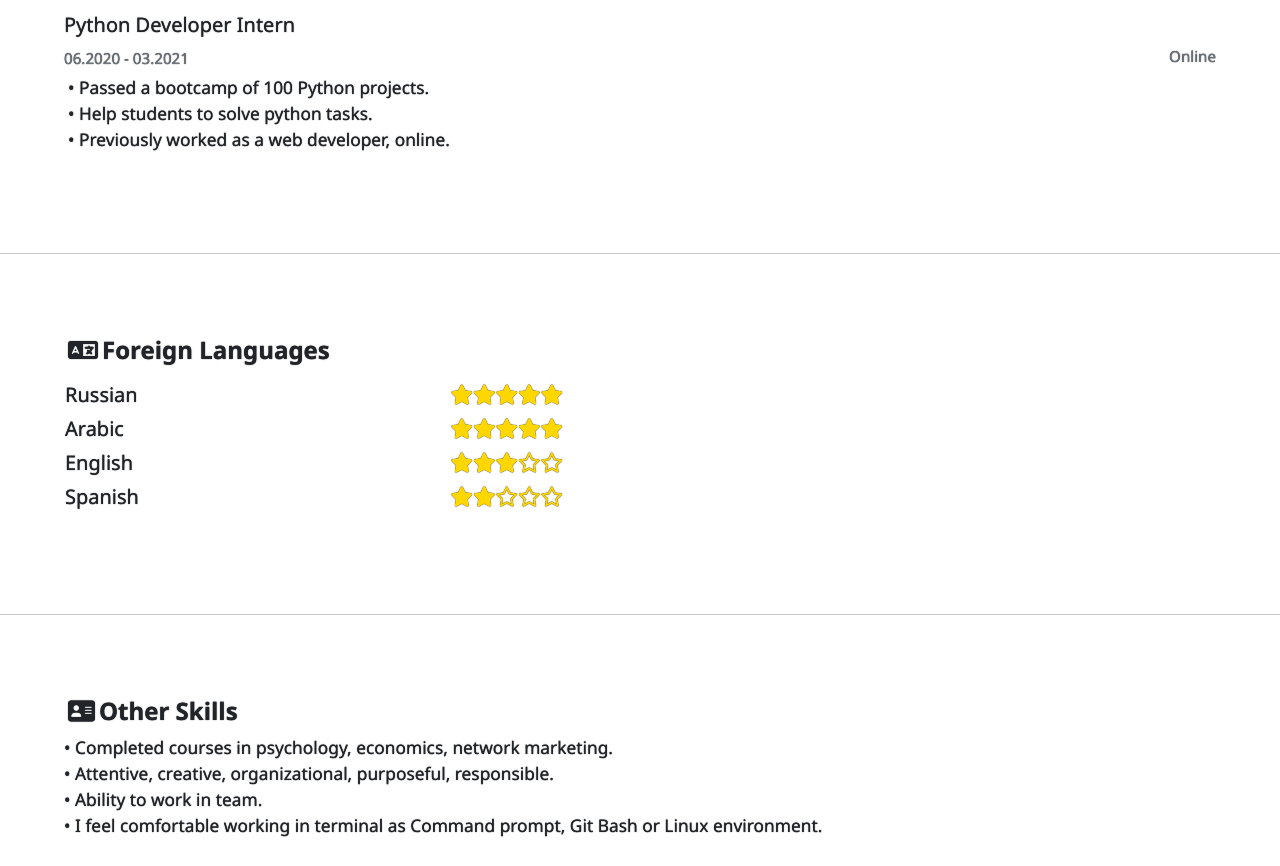
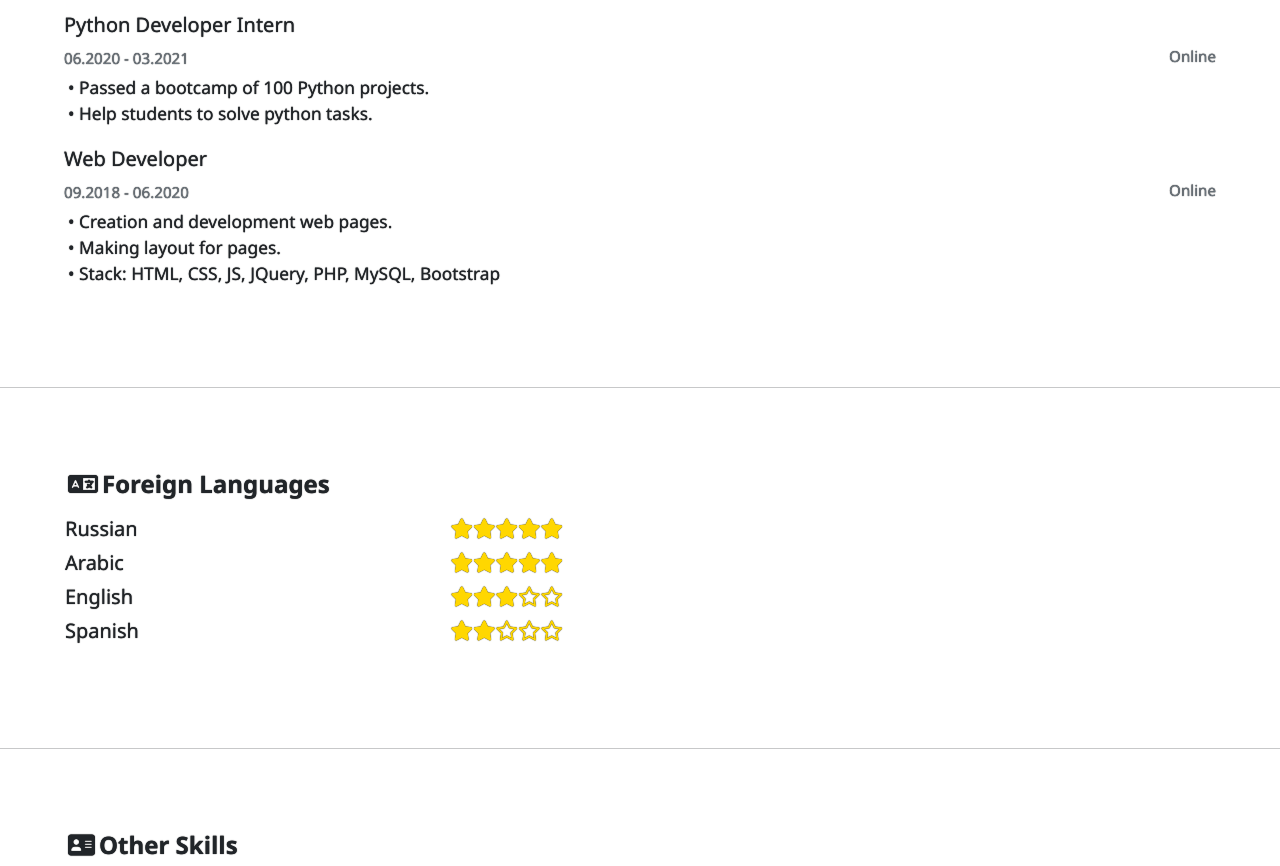
Before and after one commit to MarkAvilin1/resume, a plain HTML site: page index.html in a window 1280 px wide. Shown: the part 2511-3377 px from the top of the page. Drawn offline with nearby package versions, Linux system fonts and the light colour scheme.

Commit message:
New Update

```diff
--- a/index.html
+++ b/index.html
@@ -180,8 +180,15 @@
         <small class="text-muted">06.2020 - 03.2021</small><small class="text-muted right">Online</small>
         <p class="p-1">
           • Passed a bootcamp of 100 Python projects. <br>
-          • Help students to solve python tasks.    <br>
-          • Previously worked as a web developer, online.
+          • Help students to solve python tasks.
+        </p>
+
+        <h5>Web Developer</h5>
+        <small class="text-muted">09.2018 - 06.2020</small><small class="text-muted right">Online</small>
+        <p class="p-1">
+          • Creation and development web pages. <br>
+          • Making layout for pages.    <br>
+          • Stack: HTML, CSS, JS, JQuery, PHP, MySQL, Bootstrap
         </p>
 
     </div>
```
